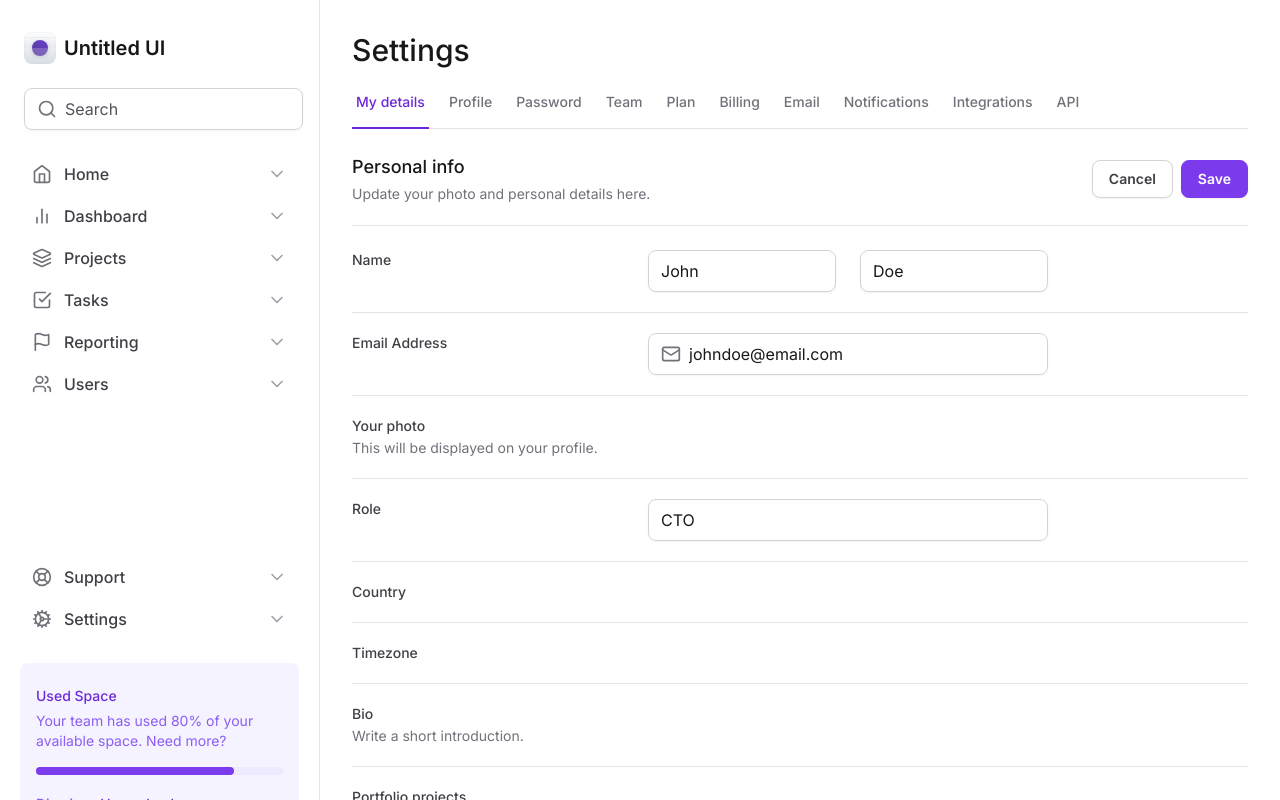
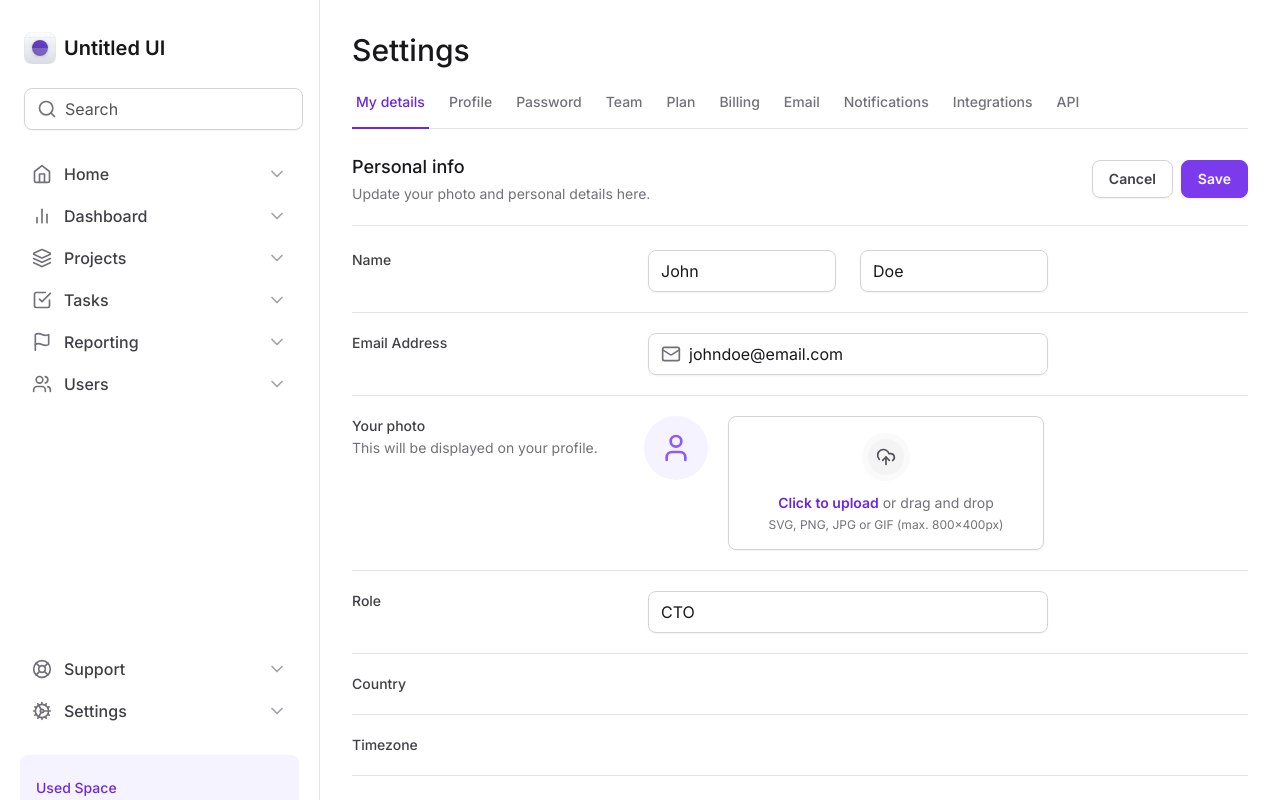
Before and after one commit to PabloXT14/ignite-tailwind, a Next.js app: page / in a window 1280 px wide. Shown: the top 800 px of the page. Built offline with nearby package versions, Linux system fonts and the light colour scheme.

Commit message:
feat: avatar's upload

```diff
--- a/src/app/page.tsx
+++ b/src/app/page.tsx
@@ -1,6 +1,6 @@
 import { SettingsTabs } from '@/components/settings-tabs'
 import * as Input from '@/components/input'
-import { LuMail } from 'react-icons/lu'
+import { LuMail, LuUploadCloud, LuUser } from 'react-icons/lu'
 
 export default function Home() {
   return (
@@ -88,7 +88,34 @@
                 This will be displayed on your profile.
               </span>
             </label>
-            <div />
+            <div className="flex items-start gap-5">
+              <div className="flex size-16 items-center justify-center rounded-full bg-violet-50">
+                <LuUser className="size-8 text-violet-500" />
+              </div>
+
+              <label
+                htmlFor="photo"
+                className="hover:bg-violet-25 group flex flex-1 cursor-pointer flex-col items-center gap-3 rounded-lg border border-zinc-300 px-6 py-4 text-center text-zinc-500 shadow-sm transition-colors hover:border-violet-200 hover:text-violet-500"
+              >
+                <div className="border-6 rounded-full border-zinc-50 bg-zinc-100 p-2 group-hover:border-violet-50 group-hover:bg-violet-100">
+                  <LuUploadCloud className="size-5 text-zinc-600 group-hover:text-violet-600" />
+                </div>
+
+                <div className="flex flex-col items-center gap-1">
+                  <span className="text-sm">
+                    <span className="font-semibold text-violet-700">
+                      Click to upload
+                    </span>{' '}
+                    or drag and drop
+                  </span>
+                  <span className="text-xs">
+                    SVG, PNG, JPG or GIF (max. 800x400px)
+                  </span>
+                </div>
+              </label>
+
+              <input type="file" id="photo" className="sr-only" />
+            </div>
           </div>
 
           <div className="grid-cols-form grid gap-3 pt-5">
--- a/tailwind.config.ts
+++ b/tailwind.config.ts
@@ -12,6 +12,16 @@
         app: 'minmax(18rem, 20rem) 1fr',
         form: 'minmax(7.5rem, 17.5rem) minmax(25rem, 1fr) minmax(0, 15rem)',
       },
+
+      borderWidth: {
+        6: '6px',
+      },
+
+      colors: {
+        violet: {
+          25: '#fcfaff',
+        },
+      },
     },
   },
   plugins: [],
```
